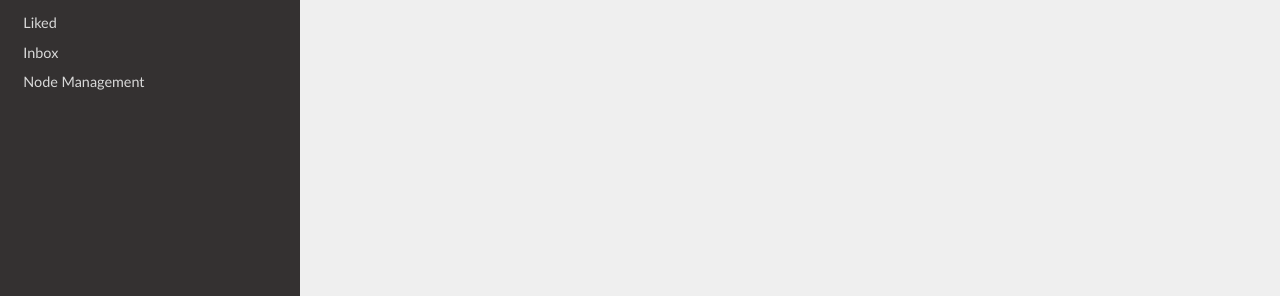
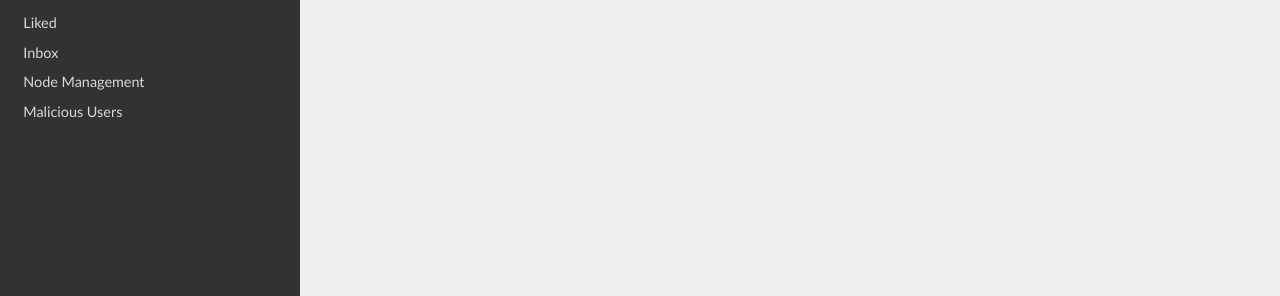
Before and after one commit to redtrovelvet/SalmoNet, an MkDocs documentation site: the page built from docs/index.md, in a window 1280 px wide. Shown: the part 350-646 px from the top of the page. Built offline with MkDocs 1.6.1, drawn with Linux system fonts in a browser that asks for light colours; nearby versions of some CDN libraries.

Commit message:
fix docs

```diff
--- a/mkdocs.yml
+++ b/mkdocs.yml
@@ -9,6 +9,7 @@ nav:
     - Commented: commented_api.md
     - Likes: likes_api.md
     - Liked: liked_api.md
-    - Inbox: inbox_api.md
+    - Inbox: inbox.md
     - Node Management: node_management_api.md
+    - Malicious Users: malicious_user.md
 theme: readthedocs
```
